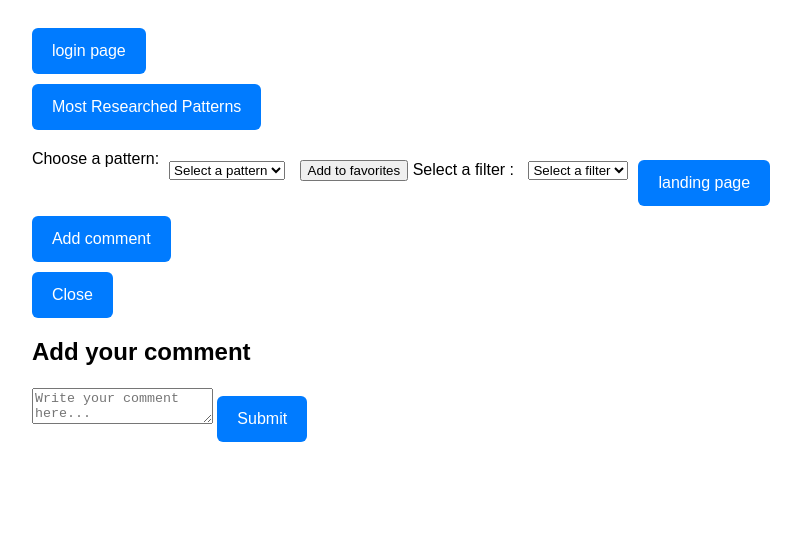
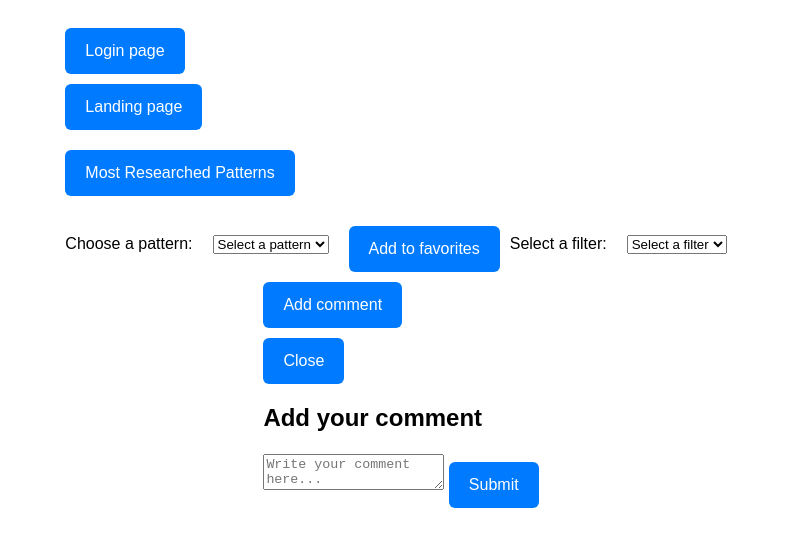
Before and after one commit to DoubleMyD/ProgettoIngegneria, a website: page front-end/views/PatternPage/pattern.html in a window 1280 px wide. Shown: the part 60-606 px from the top of the page, without its empty margins (239-1040 px from the left). Drawn offline with Linux system fonts and the light colour scheme.

Commit message:
Update pattern.html

```diff
--- a/front-end/views/PatternPage/pattern.html
+++ b/front-end/views/PatternPage/pattern.html
@@ -20,19 +20,22 @@
             width: 80%;
             margin-top: 20px;
         }
-        #pattern-info, #feedback-show{
+        #pattern-info, #feedback-show {
             border: 1px solid #5a0f0f;
             padding: 10px;
             margin-top: 20px;
             display: none;
         }
-        .comment{
+        .comment {
             border: 1px solid #ed2e2e7a;
             padding: 5px;
             margin-top: 20px;
             display: flex;
         }
         .favorite-section {
+            display: flex;
+            align-items: center;
+            gap: 10px;
             margin-top: 10px;
         }
         .button {
@@ -45,6 +48,8 @@
             font-size: 16px;
             margin-top: 10px;
             text-align: center;
+            text-decoration: none; /* Rimuove la sottolineatura */
+            display: inline-block; /* Mostra come blocco inline */
         }
         .button:hover {
             background-color: #0056b3;
@@ -53,10 +58,13 @@
             display: flex;
             justify-content: space-between;
             width: 100%;
-            margin-top: 20px;
+            margin-top: 10px;
         }
         #controls label, #controls select {
             margin-right: 10px;
+        }
+        #five-patterns-section {
+            margin-top: 10px;
         }
     </style>
 </head>
@@ -64,29 +72,26 @@
     <h1>PATTERNS !!!!!!</h1>
     <div id="pattern-content">
         <a id='login-button-link' href="/login-page">
-            <button id="login-button" class="button">login page</button>
+            <button id="login-button" class="button">Login page</button>
         </a>
+        <div id="pattern-buttons">
+            <a href="/landing-page" class="button">Landing page</a>
+        </div>
         <div id="five-patterns-section">
             <button id="most-researched-button" class="button">Most Researched Patterns</button>
         </div>
         <div id="controls">
+            <div class="favorite-section">
                 <label for="pattern-select">Choose a pattern:</label>
-        <div class="favorite-section">
                 <select id="pattern-select">
                     <option value="Select a pattern">Select a pattern</option>
                 </select>
-            <button id="add-to-favorites-button">Add to favorites</button>
-
-            </select>
-            <label for="filter-pattern">Select a filter : </label>
+                <button id="add-to-favorites-button" class="button">Add to favorites</button>
+                <label for="filter-pattern">Select a filter:</label>
                 <select id="filter-pattern">
                     <option value="">Select a filter</option>
                 </select>
             </div>
-        <div id="pattern-buttons">
-            <a href="/landing-page">
-                <button id="landing-page-button" class="button">landing page</button>
-            </a>
         </div>
         <div id="pattern-info">
 
@@ -109,13 +114,14 @@
         </div>
     </div>
 
-
     <script type="module">
-        import PatternController from '././front-end/controllers/PatternController.js';
+        import PatternController from './front-end/controllers/PatternController.js';
 
         document.addEventListener('DOMContentLoaded', () => {
             const patternController = new PatternController();
-            //document.getElementById('add-to-favorites-button').addEventListener('click', () => patternController.addToFavorites());
+            document.getElementById('most-researched-button').addEventListener('click', () => {
+                patternController.loadMostResearchedPatterns();
+            });
         });
 
     </script>
```
Lines whose indentation alone changed are shown as unchanged.
